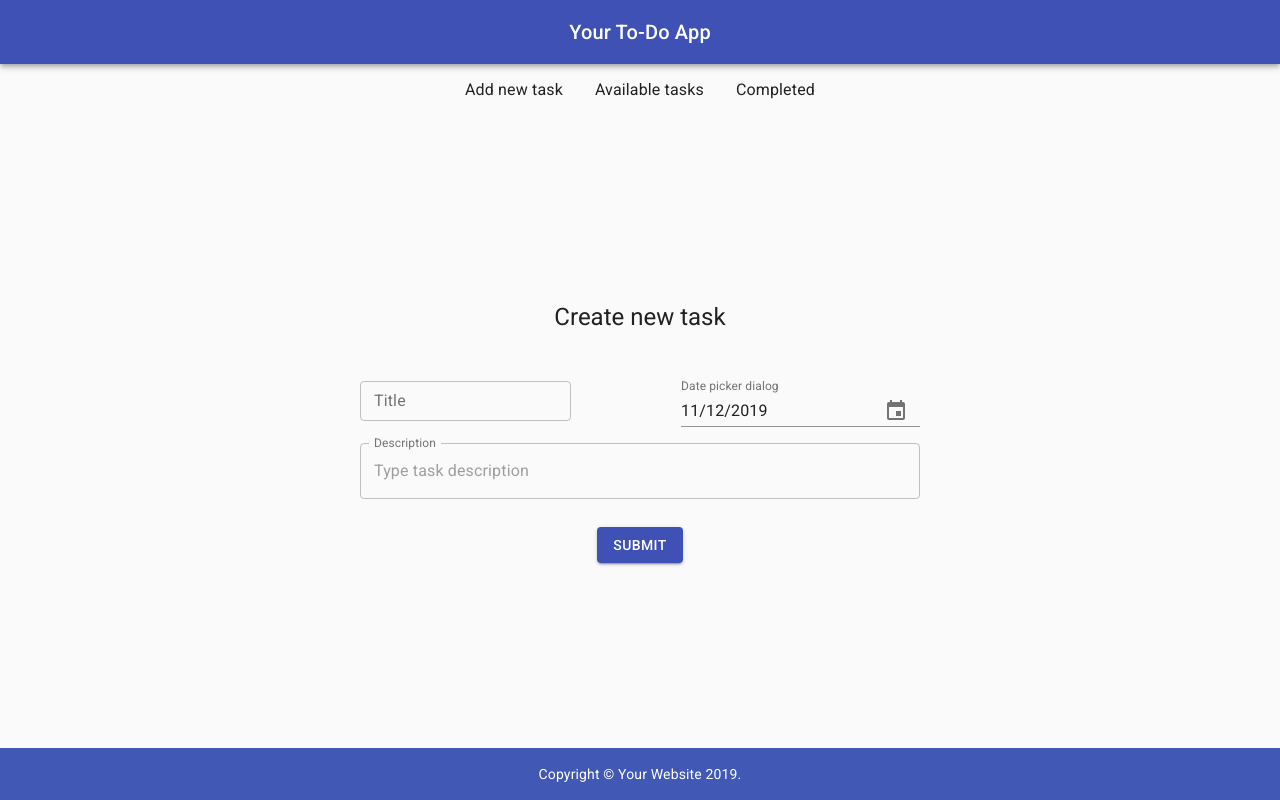
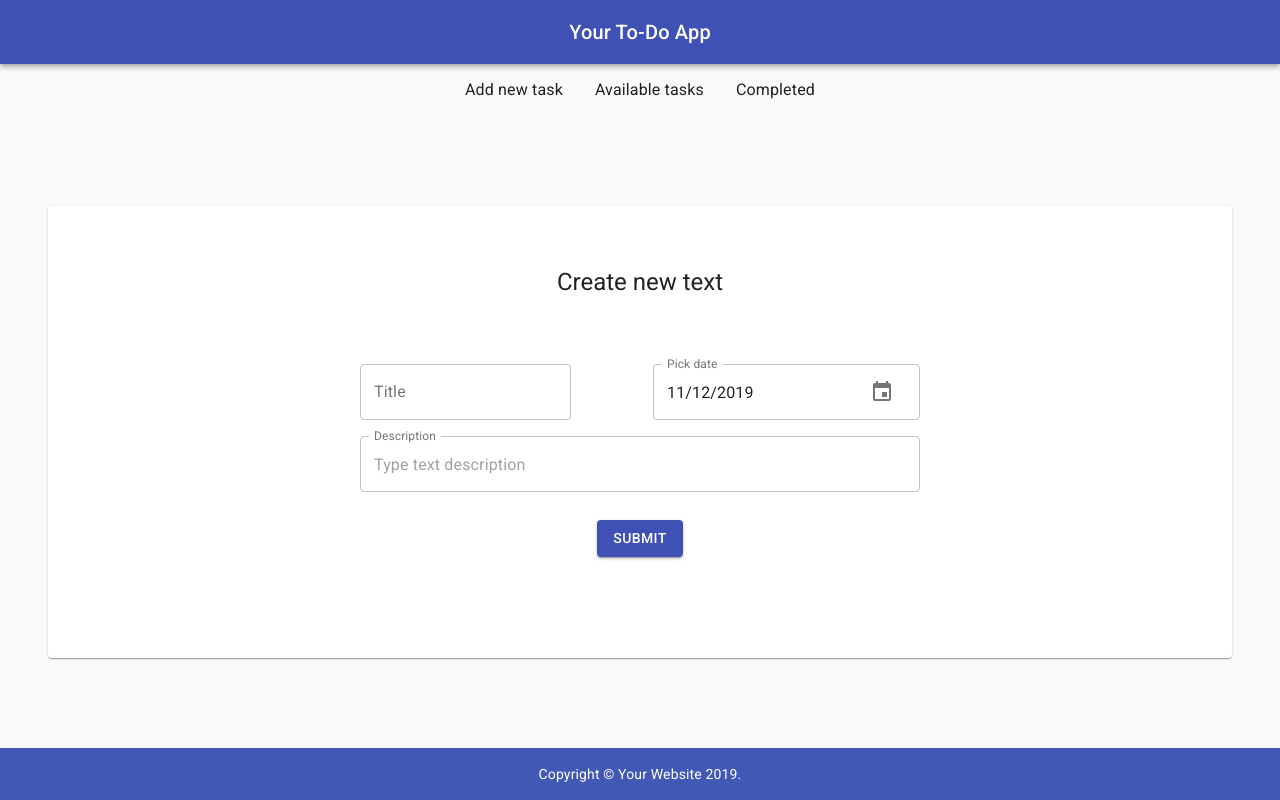
Before and after one commit to Element7/to-sth, a React (Create React App) app: page /#/ in a window 1280 px wide. Built offline with nearby package versions, Linux system fonts and the light colour scheme.

Commit message:
form and list style added

```diff
--- a/src/actions/index.js
+++ b/src/actions/index.js
@@ -1,9 +1,10 @@
-export const ADD_TASK = '[text] add new task to the list';
+export const ADD_TASK = '[taskItem] add new task to the list';
 export const DELETE_TASK = '[id] delete task from list';
 
-export const addTask = (text) => ({
+
+export const addTask = (taskItem) => ({
     type: ADD_TASK,
-    text
+    taskItem
 });
 
 export const deleteTask = (id) => ({
--- a/src/components/Calendar.js
+++ b/src/components/Calendar.js
@@ -6,19 +6,21 @@ import {
     KeyboardDatePicker,
 } from '@material-ui/pickers';
 
-function Calendar() {
+function Calendar(props) {
+
     const [selectedDate, setSelectedDate] = React.useState(new Date());
-
     const handleDateChange = date => {
         setSelectedDate(date);
+        props.date(date)
     };
 
     return (
         <MuiPickersUtilsProvider utils={DateFnsUtils}>
             <KeyboardDatePicker
+                inputVariant="outlined"
                 margin="normal"
                 id="date-picker-dialog"
-                label="Date picker dialog"
+                label="Pick date"
                 format="MM/dd/yyyy"
                 value={selectedDate}
                 onChange={handleDateChange}
@@ -30,4 +32,6 @@ function Calendar() {
     );
 }
 
+
+
 export default Calendar
--- a/src/components/Form.js
+++ b/src/components/Form.js
@@ -1,71 +1,83 @@
 import React, { Component } from 'react';
 import { connect } from 'react-redux';
 import { addTask } from '../actions';
-import { Button, Typography, TextField, Container, FormControl } from '@material-ui/core';
-import Calendar from './Calendar'
-
-
+import { Button, Typography, TextField, Container, FormControl, Paper } from '@material-ui/core';
+import Calendar from './Calendar';
 
 const formStyle = {
     display: 'flex',
     justifyContent: 'center',
     alignItems: 'center',
     flexDirection: 'columns',
+    marginBottom: '100px'
 }
 
+const paperStyle = {
+    paddingTop: '60px',
+    paddingBottom: '1px'
 
+}
 
 class Form extends Component {
     constructor(props) {
         super(props);
         this.state = {
-            task: '',
+            text: '',
+            date: ''
         }
     }
 
     onChange = (e) => {
         const { name, value } = e.target
         this.setState({ [name]: value });
+
     }
 
     onSubmit = (e) => {
         e.preventDefault();
-        const taskItem = {
-            task: this.state.task,
+        const textItem = {
+            text: this.state.text,
+            date: this.state.date
         };
-        this.props.addTask(taskItem);
+        this.props.addTask(textItem);
+    }
+
+    dateHandler = (date) => {
+        this.setState({ date: date });
     }
 
     render() {
-        const { task } = this.state;
+        const { text } = this.state;
         return (
             <Container>
+                <Paper style={paperStyle}>
                     <FormControl style={formStyle} >
-                    <Typography variant='h5'>Create new task</Typography>
+                        <Typography variant='h5'>Create new text</Typography>
                         <div style={{
                             display: 'flex',
                             justifyContent: 'space-between',
                             alignItems: 'center',
                             width: '35rem',
-                        marginTop: '30px'
+                            marginTop: '50px',
+
                         }}>
                             <TextField
                                 label="Title"
                                 id="outlined-margin-dense"
-                            margin="dense"
+                                margin="normal"
                                 variant="outlined"
                                 onChange={this.onChange}
-                            defaultValue={task}
+                                defaultValue={text}
                                 type='title'
-                            name='task'
+                                name='text'
                             />
-                        <Calendar />
+                            <Calendar date={this.dateHandler} />
                         </div>
                         <TextField
                             id="outlined-full-width"
                             label="Description"
                             style={{ margin: 8, width: '35rem' }}
-                        placeholder="Type task description"
+                            placeholder="Type text description"
 
                             margin="normal"
                             InputLabelProps={{
@@ -76,8 +88,8 @@ class Form extends Component {
                         <br />
                         <Button onClick={this.onSubmit} color='primary' variant='contained'>Submit</Button>
                     </FormControl>
+                </Paper>
             </ Container >
-
         )
     }
 }
@@ -90,5 +102,4 @@ const mapDispatchToProps = {
     addTask
 }
 
-
 export default connect(mapStateToProps, mapDispatchToProps)(Form);
--- a/src/components/Todo.js
+++ b/src/components/Todo.js
@@ -4,16 +4,23 @@ import { deleteTask } from "../actions";
 import ClearIcon from '@material-ui/icons/Clear';
 import { Container, List, ListItem, Button } from '@material-ui/core';
 import CheckIcon from '@material-ui/icons/Check';
-
+import Paper from '@material-ui/core/Paper';
 
 const ListItemStyle = {
     display: 'flex',
-    justifyContent: 'space-between'
+    justifyContent: 'space-between',
+    position: 'relative',
+    marginTop: '10px'
+
+}
+
+const divStyle = {
+    display: 'flex',
+    flexDirection: 'column'
 }
 
 
 class Todo extends Component {
-
     handleClear = id => e => {
         this.setState({
             isFiltered: true
@@ -34,8 +41,8 @@ class Todo extends Component {
                         key={item.id}
                         style={ListItemStyle}
                         divider
-                    >
-                        {item.todo}{this.renderBtns(item.id)}
+                    ><div style={divStyle}><span>{item.date.getMonth()}/{item.date.getDate()}/{item.date.getFullYear()}</span>
+                            <span style={{ fontSize: '1.2rem', fontWeight: '500' }}>{item.taskTitle}</span></div>{this.renderBtns(item.id)}
                     </ListItem>
                 )
             })
@@ -45,7 +52,9 @@ class Todo extends Component {
     render() {
         return (
             <Container style={{ flexGrow: '10', display: 'flex', justifyContent: 'center', alignItems: 'center' }}>
-                <List style={{ width: '40rem' }} >{this.renderList()}</List>
+                <Paper style={{ width: '60%', marginBottom: '100px' }}>
+                    <List style={{ padding: '0' }}>{this.renderList()}</List>
+                </Paper>
             </Container>
         )
     }
--- a/src/reducers/index.js
+++ b/src/reducers/index.js
@@ -1,5 +1,6 @@
 import { combineReducers } from "redux";
 import { list } from "./list";
+
 
 
 export default combineReducers({
--- a/src/reducers/list.js
+++ b/src/reducers/list.js
@@ -1,18 +1,17 @@
 import { ADD_TASK, DELETE_TASK } from '../actions';
-
 
 const initState = [
     {
-        todo: 'eat',
-        id: new Date().getTime()
+        taskTitle: 'Learn',
+        id: new Date().getTime(),
+        date: new Date()
     },
     {
-        todo: 'cleaning',
-        id: new Date().getTime() + 1
+        taskTitle: 'Keep learning',
+        id: new Date().getTime() + 1,
+        date: new Date()
     }
 ]
-
-
 
 export const list = (state = initState, action) => {
     switch (action.type) {
@@ -20,8 +19,9 @@ export const list = (state = initState, action) => {
             return [
                 ...state,
                 {
-                    todo: action.text.task,
-                    id: new Date().getTime()
+                    taskTitle: action.taskItem.text,
+                    id: new Date().getTime(),
+                    date: action.taskItem.date
                 },
             ];
         case DELETE_TASK:
```
Lines whose indentation alone changed are shown as unchanged.
